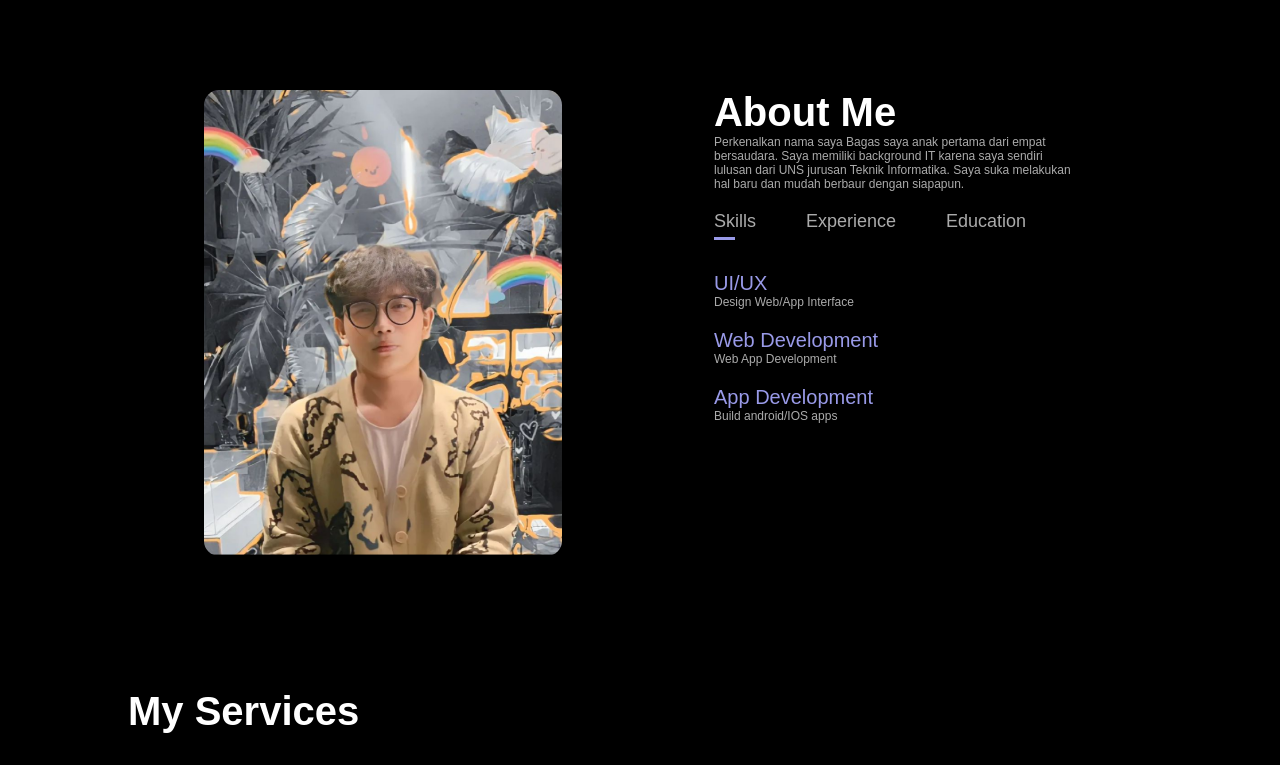
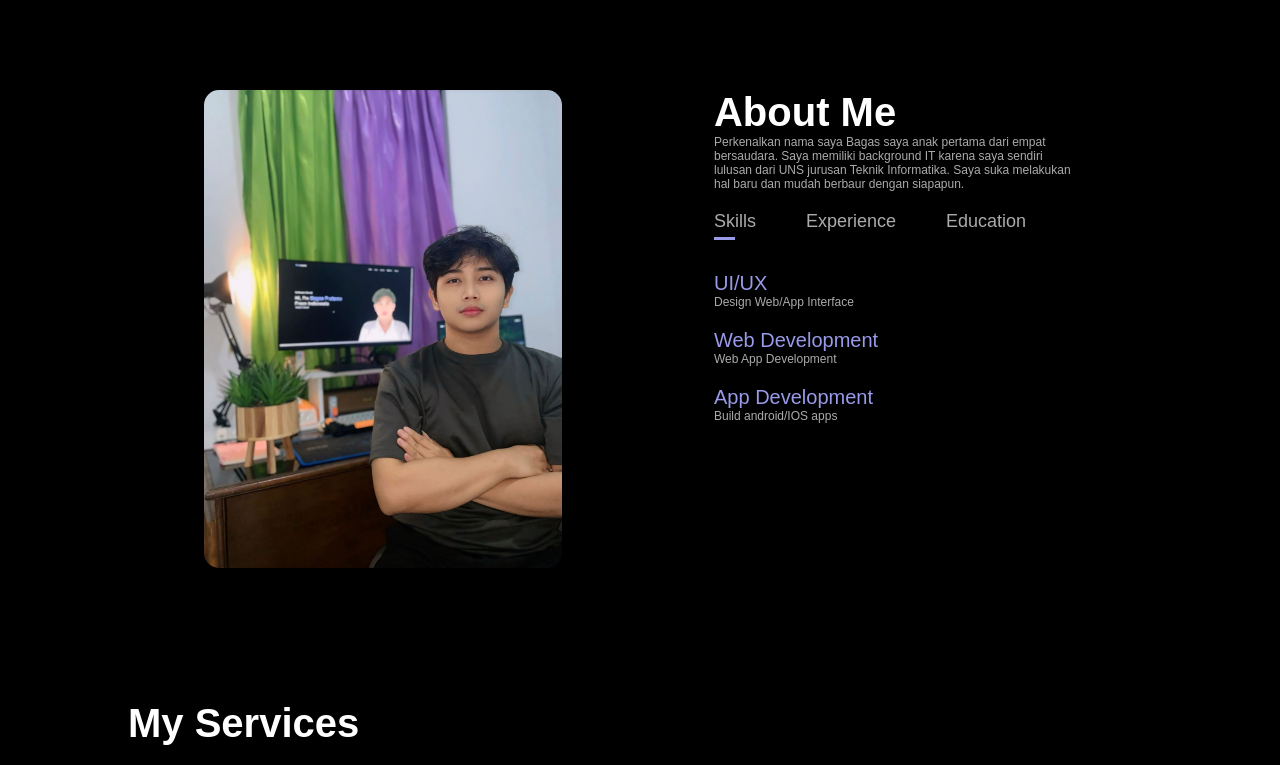
Before and after one commit to badaso404/bgsporto.github.io, a website: page index.html in a window 1280 px wide. Shown: the part 800-1565 px from the top of the page. Drawn offline with Linux system fonts and the light colour scheme; a script that the page names is missing.

Commit message:
Update index.html

```diff
--- a/index.html
+++ b/index.html
@@ -45,7 +45,7 @@
       <div class="container">
         <div class="row">
           <div class="about-col-1" data-tilt>
-            <img src="images/user1.png" alt="" />
+            <img src="images/userku.jpg" alt="" />
           </div>
           <div class="about-col-1">
             <h1 class="sub-title">About Me</h1>
```
